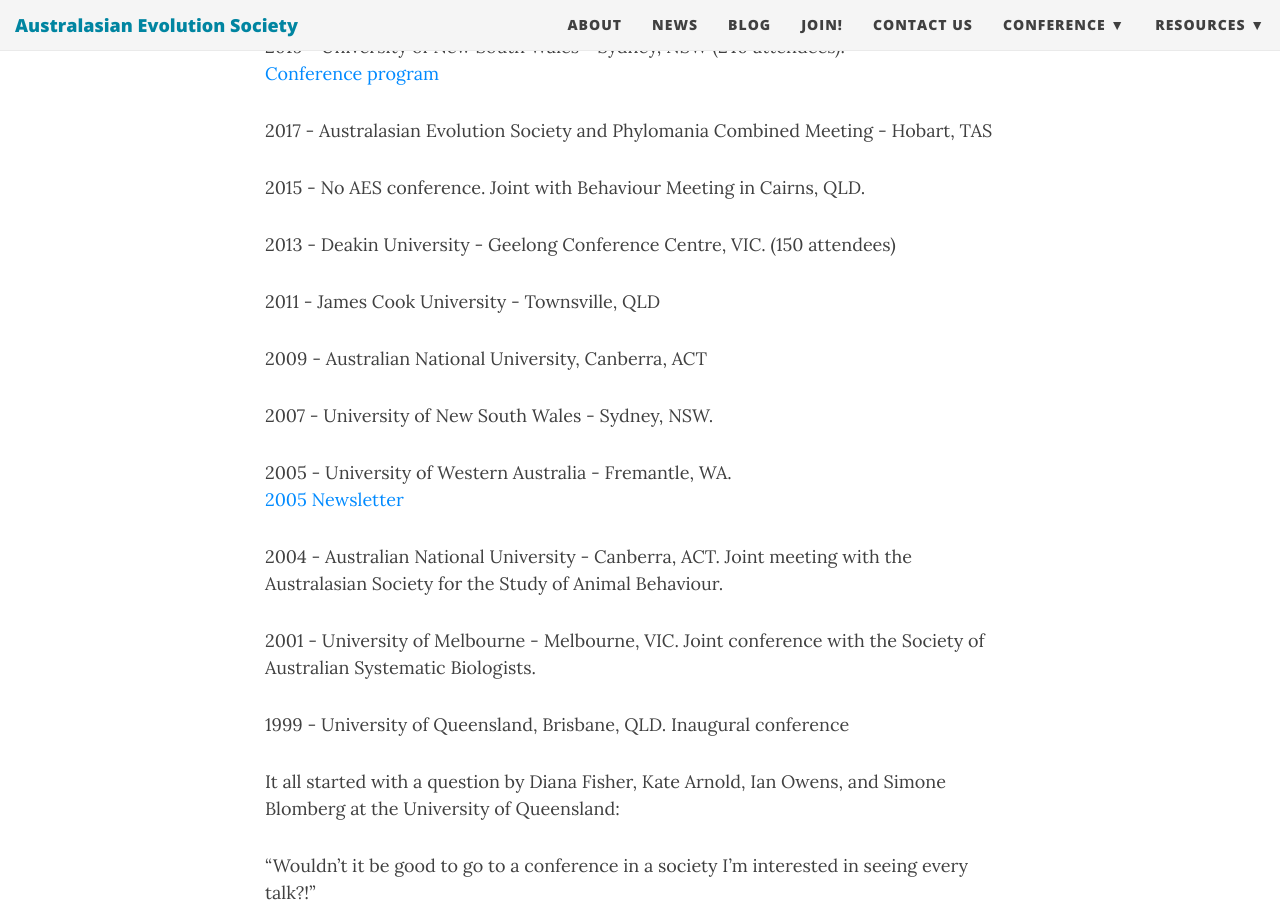
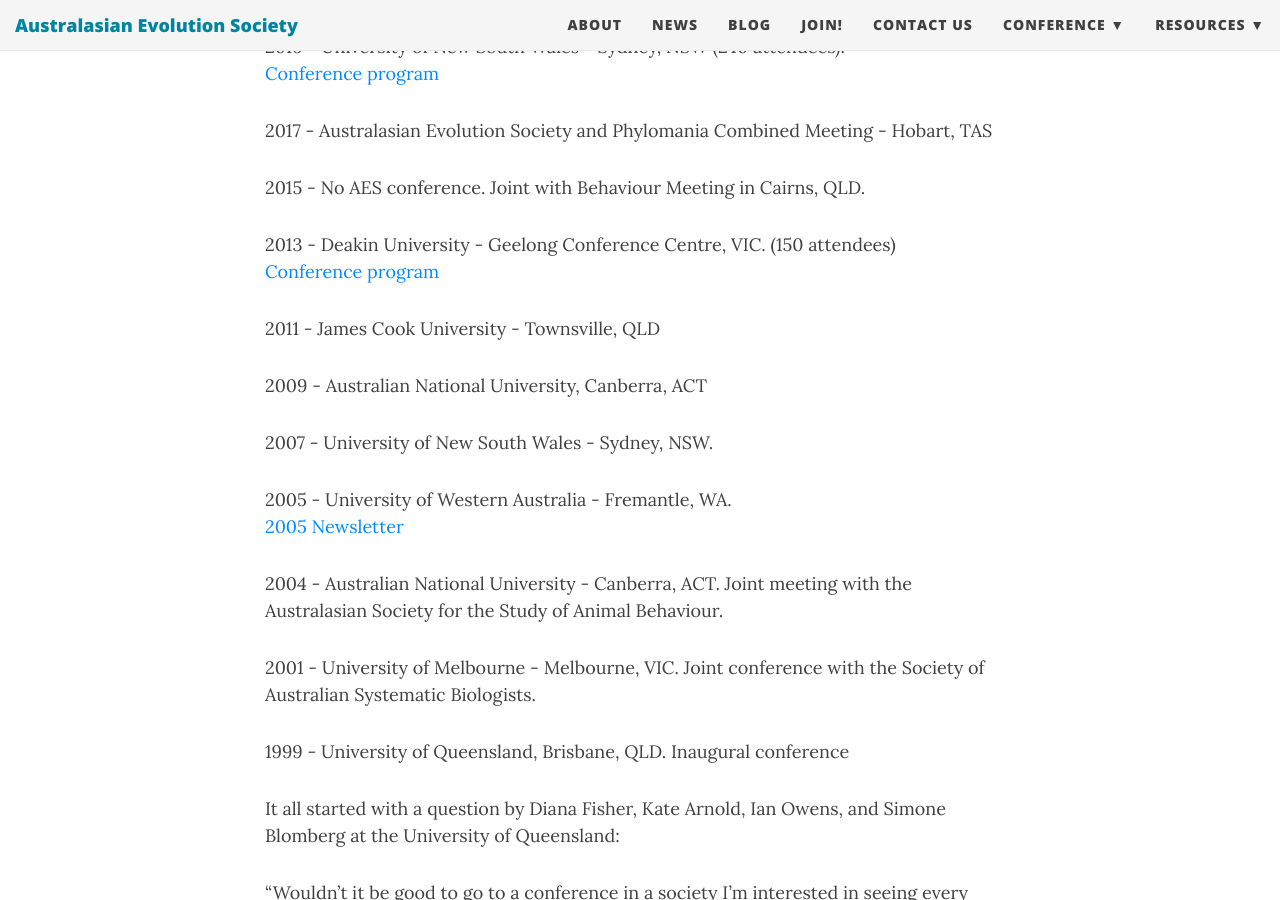
Before and after one commit to ausevo/ausevo.github.io, a Jekyll site: the page built from past-conf.md, in a window 1280 px wide and 900 px high, scrolled down 1290 px. Built offline with Jekyll 4.4.1, drawn with Linux system fonts in a browser that asks for light colours; nearby versions of some CDN libraries.

Commit message:
update AGM and program 2013

```diff
--- a/past-conf.md
+++ b/past-conf.md
@@ -28,13 +28,14 @@
 [Conference program](./docs/2020/2020_AES_timetable_Dec.pdf)
 
 2019 - University of New South Wales - Sydney, NSW (240 attendees).
-[Conference program](./docs/2005/2019_AESProgramFinal.pdf)
+[Conference program](./docs/2019/2019_AESProgramFinal.pdf)
 
 2017 - Australasian Evolution Society and Phylomania Combined Meeting - Hobart, TAS
 
 2015 - No AES conference. Joint with Behaviour Meeting in Cairns, QLD.
 
 2013 - Deakin University - Geelong Conference Centre, VIC. (150 attendees)
+[Conference program](./docs/2013/2013_AESConferenceprogram.pdf)
 
 2011 - James Cook University - Townsville, QLD
 
```
Also changed, not shown: requestMins.md (+2 -0 lines), 1 other file.
